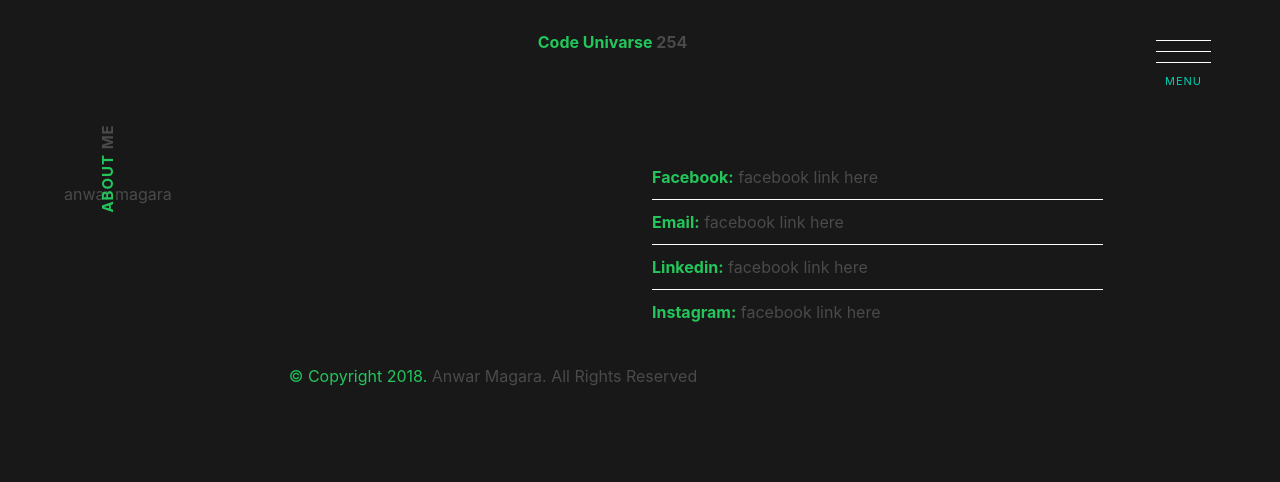
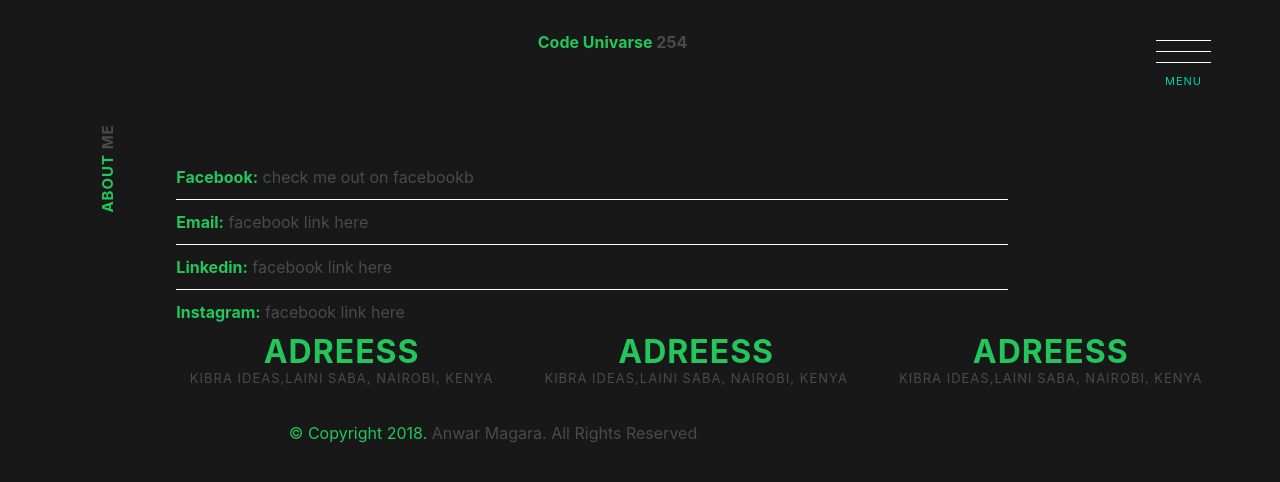
Before and after one commit to sadatt254/AnwarSadatt254, a React (Create React App) app: page /Contacts in a window 1280 px wide. Shown: the top 482 px of the page. Built offline with nearby package versions, Linux system fonts and the light colour scheme.

Commit message:
minor adjust ment in the css

```diff
--- a/src/components/pages/About.js
+++ b/src/components/pages/About.js
@@ -1,31 +1,20 @@
 import React, { Component } from 'react';
 
-import Button from '../partials/Button';
-import AvatarCard from '../partials/Avatars';
+//import Button from '../partials/Button';
 import PageIdentity from '../partials/PageId';
 
 class About extends Component {
   render() {
     return (
       <div className="about-component app-content">
-        <div className="columns">
-          <div className="column">
-			<PageIdentity />
-            <AvatarCard
-              avatarImg={require("../../images/14446071_1175636312501729_2826977849243634336_n.jpg")}
-              alternative="about avatar"/>
-          </div>
-          <div className="column">
-            <div className="about-content">
-              <div className="heading">
-                <h1 className="title am-center am-bold white">hello i am anwar magara</h1>
-                <p className="am-center">web designer / developer</p>
-              </div>
-            </div>
-            <p className="am-bold">Lorem ipsum dolor sit amet consectetur adipisicing elit. Aut tempora dolorum corporis architecto culpa perspiciatis sapiente a reprehenderit voluptatem. Ut voluptatem ipsa possimus natus libero consectetur ea debitis quasi eveniet.</p>
-            <Button path="/portfolio" urlName="view my work"/>
-          </div>
-        </div>
+		<div className="columns">
+			<div className="column is-narrow">
+				<PageIdentity />
+			</div>
+			<div className="column is-three-quarters">
+				<div className=""></div>
+			</div>
+		</div>
       </div>
     );
   }
--- a/src/components/pages/Contacts.js
+++ b/src/components/pages/Contacts.js
@@ -6,11 +6,10 @@ class Contacts extends Component {
     render() {
       return (
         <div className="contacts-component app-content">
-          <div className="columns">
-			<div className="column">
+          <div className="columns contacts-wrapper">
+			<div className="column is-narrow">
 				<div className="info-left">
 					<PageIdentity />
-					<p>anwar magara</p>
 				</div>
 			</div>
 			<div className="column">
@@ -18,7 +17,7 @@ class Contacts extends Component {
 					<div className="contact-info">
 						<ul>
 							<li>
-								<a href="#"><span className="am-capitalize am-bolder main-color">facebook:</span> <span className="grey">facebook link here</span></a>
+								<a href="www.facebook.com/anwar-magara"><span className="am-capitalize am-bolder main-color">facebook:</span> <span className="grey">check me out on facebookb</span></a>
 							</li>
 							<li>
 								<a href="#"><span className="am-capitalize am-bolder main-color">email:</span> <span className="grey">facebook link here</span></a>
@@ -32,6 +31,32 @@ class Contacts extends Component {
 						</ul>
 					</div>
 				</div>
+				<div className="columns">
+					<div className="column">
+						<div className="am-m-info">
+							<div className="heading">
+								<h1 className="title main-color am-bolder am-center">Adreess</h1>
+								<p className="subtitle am-center am-small adress-info">kibra ideas,Laini Saba, Nairobi, kenya</p>
+							</div>
+						</div>
+					</div>
+					<div className="column">
+						<div className="am-m-info">
+							<div className="heading">
+								<h1 className="title main-color am-bolder am-center">Adreess</h1>
+								<p className="subtitle am-center am-small adress-info">kibra ideas,Laini Saba, Nairobi, kenya</p>
+							</div>
+						</div>
+					</div>
+					<div className="column">
+						<div className="am-m-info">
+							<div className="heading">
+								<h1 className="title main-color am-bolder am-center">Adreess</h1>
+								<p className="subtitle am-center am-small adress-info">kibra ideas,Laini Saba, Nairobi, kenya</p>
+							</div>
+						</div>
+					</div>
+				</div>
 			</div>
 		  </div>
         </div>
--- a/src/components/partials/Avatars.js
+++ b/src/components/partials/Avatars.js
@@ -3,12 +3,9 @@ import React from 'react';
 const AvatarCard = (props) =>{
     return(
         <div className="avatar-card">
-            <div className="left"></div>
-            <div className="right">
-                <img
-                    src={props.avatarImg}
-                    alt={props.alternative}/>
-            </div>
+            <img
+                src={props.avatarImg}
+                alt={props.alternative}/>
         </div>
     );
 }
--- a/src/components/partials/Layout.js
+++ b/src/components/partials/Layout.js
@@ -6,6 +6,16 @@ import Footer from './Footer';
 import MenuDrawer from './MenuDrawer';
 
 export default class DefaultLayout extends React.Component{
+	componentDidMount(){
+		const contentDiv = document.querySelector('.app-content');
+		const header = document.querySelector('#header')
+
+		let headerHeight = header.clientHeight;
+
+		contentDiv.height =
+			window.innerHeight - (headerHeight-header.clientTop);
+		console.log({contentDiv});
+	}
     render(){
         return(
             <div className="wrapper">
--- a/src/styles/app.css
+++ b/src/styles/app.css
@@ -126,7 +126,17 @@ header .menu-split .split-right .menu-toggle .am-menu-toggle .am-menu-item{
 	background: var(--color);
 }
 
+/*About Page*/
+section .about-component{
+	display: flex;
+	align-self: stretch;
+}
+
 /*Contact page*/
+select .contacts-component .contacts-wrapper{
+	width: 50%;
+	margin: 0 auto;
+}
 section .contacts-component .info-right .contact-info{
 	width: 80%;
 }
--- a/src/styles/master.css
+++ b/src/styles/master.css
@@ -13,6 +13,12 @@
 .grey{
 	color: var(--text-color)!important;
 }
+.am-left{
+	width: 50%;
+	display: flex;
+	flex-direction: row;
+	align-content: strech;
+}
 .white{
     color: #ffffff;
 }
@@ -24,6 +30,7 @@
 }
 .app-content{
 	width: 100%;
+	height: calc(400-125);
     margin: 30px auto;
 }
 .page-id h1{
@@ -52,6 +59,9 @@ header{
 .am-bolder{
     font-weight: bolder;
 }
+.am-small{
+	font-size: 13px;
+}
 .am-capitalize{
     text-transform: capitalize;
 }
```
Also changed, not shown: public/index.html (line endings or trailing spaces).
